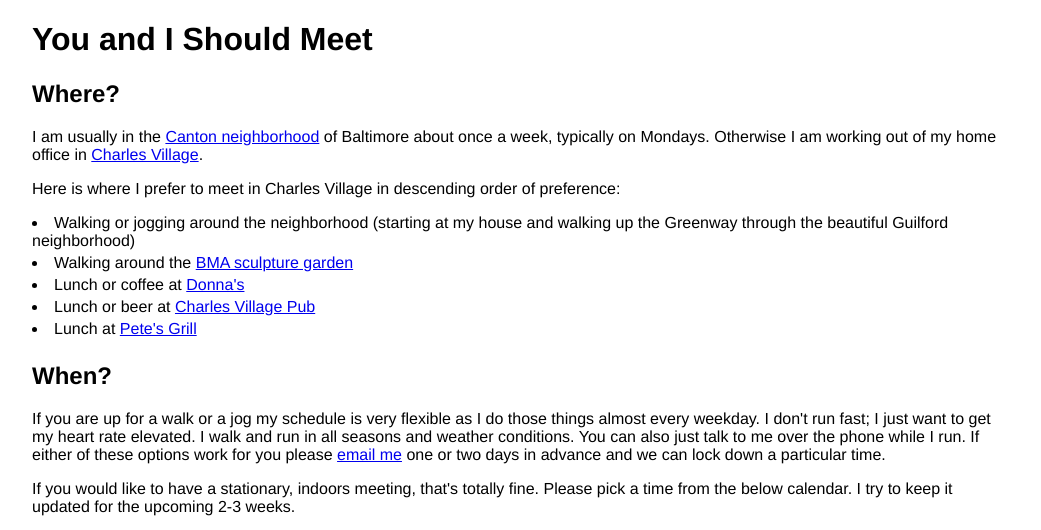
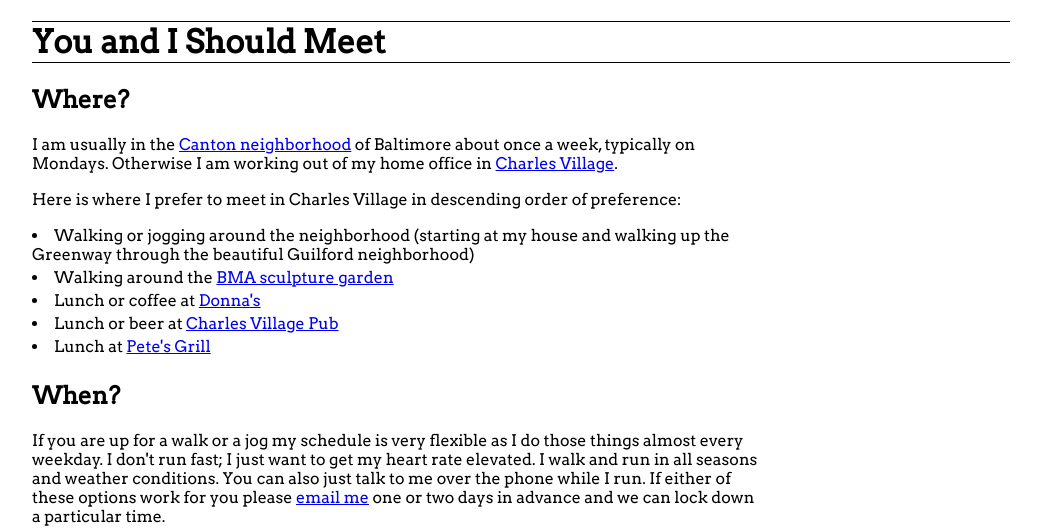
Before and after one commit to subelsky/meet.subelsky.com, a Jekyll site: the page built from index.html, in a window 1280 px wide. Shown: the top 530 px of the page, without its empty margins (119-1160 px from the left). Built offline with Jekyll 4.4.1, drawn with Linux system fonts in a browser that asks for light colours; grey boxes are pictures that could not be loaded.

Commit message:
nicer fonts and layout

```diff
--- a/_layouts/default.html
+++ b/_layouts/default.html
@@ -6,6 +6,7 @@
   <meta name="viewport" content="width=1024" />
   <link rel="stylesheet" href="css/978.css" type="text/css">
 	<link rel="stylesheet" href="css/styles.css" type="text/css">
+  <link href='http://fonts.googleapis.com/css?family=Arvo' rel='stylesheet' type='text/css'>
 </head>
 <body>
 <div id="container" class="layout-978">
--- a/css/styles.css
+++ b/css/styles.css
@@ -1,18 +1,26 @@
 body {
-  font-family: Helvetica, Arial, sans-serif;
+  font-family: 'Arvo', serif;
 }
 
 #container {
 }
 
 #header_row {
+  border: solid black;
+  border-width: 1px 0px 1px 0px
 }
 
 ul {
   list-style-position: inside;
   padding-left: 0;
+  margin-top: 0;
+  margin-bottom: 0;
 }
 
 li {
   padding-bottom: 0.25em;
 }
+
+p {
+  margin-top: 0;
+}
--- a/index.html
+++ b/index.html
@@ -7,35 +7,63 @@ title: "You and I Should Meet"
   {{ page.title }}
 </h1>
 
-<h2 class="row">Where?</h2>
+<div class="row">
+  <h2>Where?</h2>
+</div>
 
-<p class="row">
+<div class="row">
+  <div class="col9">
+    <p>
     I am usually in the <a href="http://maps.google.com/maps?q=2400+boston+st,+21224&hl=en&t=h&z=16">Canton neighborhood</a> of Baltimore about
     once a week, typically on Mondays. Otherwise I am working out of my home office in <a href="http://maps.google.com/maps?q=21218&hl=en&sll=39.281325,-76.581074&sspn=0.010514,0.022724&t=h&z=13">Charles Village</a>.
     </p>
+  </div>
+  <div class="row-end">&nbsp;</div>
+</div>
 
-<p class="row">Here is where I prefer to meet in Charles Village in descending order of preference:</p>
-<ul class="row">
+<div class="row">
+  <div class="col9">
+    <p>Here is where I prefer to meet in Charles Village in descending order of preference:</p>
+  </div>
+  <div class="row-end">&nbsp;</div>
+</div>
+
+<div class="row">
+  <div class="col9">
+    <ul>
       <li>Walking or jogging around the neighborhood (starting at my house and walking up the Greenway through the beautiful Guilford neighborhood)</li>
       <li>Walking around the <a href="http://www.artbma.org/collection/overview/sculpture.html">BMA sculpture garden</a></li>
       <li>Lunch or coffee at <a href="http://donnas.com/charlesvillage/">Donna's</a></li>
       <li>Lunch or beer at <a href="http://www.cvptowson.com/down.htm">Charles Village Pub</a></li>
       <li>Lunch at <a href="http://www.yelp.com/biz/petes-grille-baltimore">Pete's Grill</a></li>
     </ul>
+  </div>
+  <div class="row-end">&nbsp;</div>
+</div>
 
-<h2 class="row">When?</h2>
+<div class="row">
+  <h2>When?</h2>
+</div>
 
-<p class="row">
-If you are up for a walk or a jog my schedule is very flexible as I do those things almost every weekday. I don't run fast;
+<div class="row">
+  <div class="col9">
+    <p>If you are up for a walk or a jog my schedule is very flexible as I do those things almost every weekday. I don't run fast;
     I just want to get my heart rate elevated. I walk and run in all seasons and weather conditions. You can also just talk
     to me over the phone while I run. If either of these options work for you please <a href="mailto:mike@subelsky.com">email me</a>
     one or two days in advance and we can lock down a particular time.
     </p>
+  </div>
+  <div class="row-end">&nbsp;</div>
+</div>
 
-<p class="row">
+<div class="row">
+  <div class="col9">
+    <p>
     If you would like to have a stationary, indoors meeting, that's totally fine. Please pick a time from the below calendar. I try
     to keep it updated for the upcoming 2-3 weeks.
     </p>
+  </div>
+</div>
 
 <div class="row">
   <iframe width="978" height="800" src="https://www.google.com/calendar/b/0/selfsched?sstoken=UVBJM3pIdjZmZGwyfGRlZmF1bHR8N2QzMTQxZTViNmI0MzM1MTk3NmU2NjI4NjAxODk0NzU">
```
Lines whose indentation alone changed are shown as unchanged.
